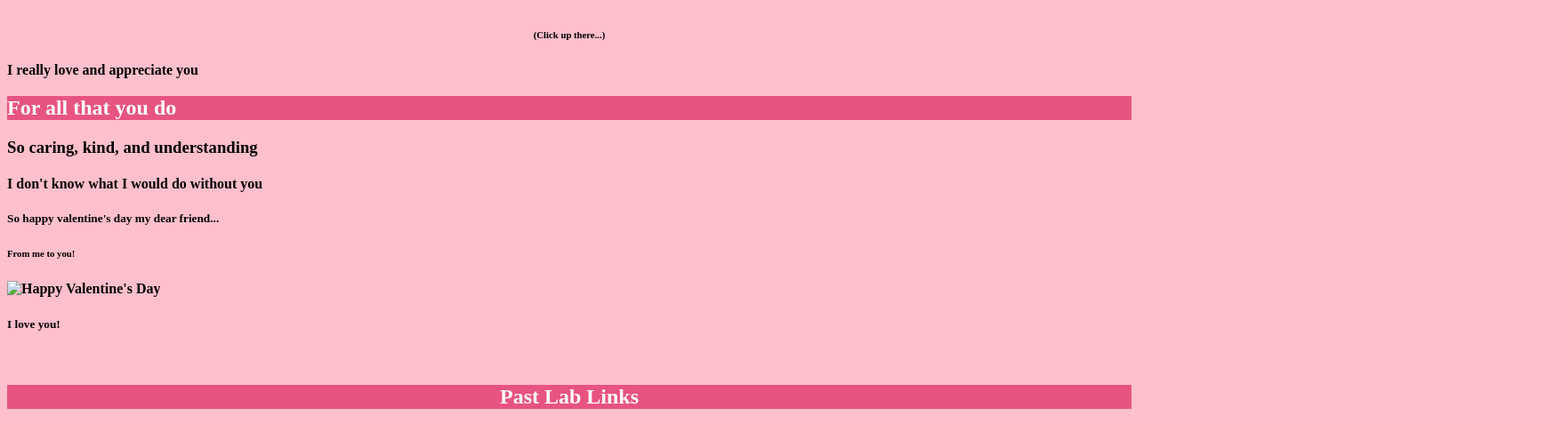
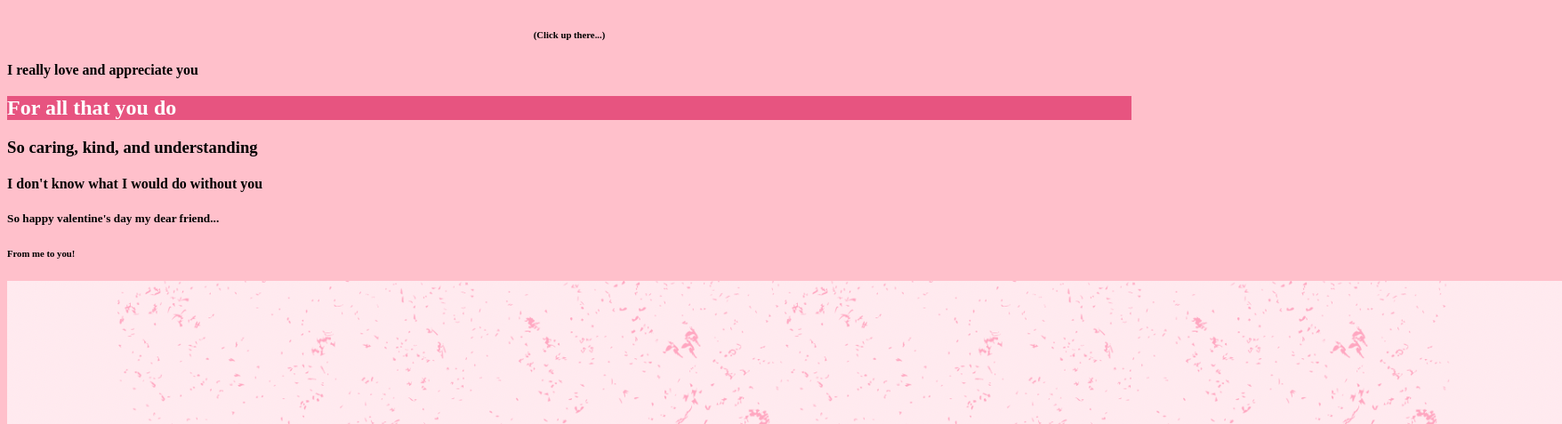
Before and after one commit to chelseagourdine/chelseagourdine.github.io, a plain HTML site: page index.html in a window 1280 px wide. Shown: the part 147-624 px from the top of the page at 89% size, 1756 px wide, since content can reach past the window. Drawn offline with Linux system fonts and the light colour scheme.

Commit message:
Update index.html

```diff
--- a/index.html
+++ b/index.html
@@ -54,7 +54,7 @@ document.body.style.backgroundColor=x;
 <h5>So happy valentine's day my dear friend...</h5>
 <h6 onclick="this.style.fontSize='25pt'; this.style.color='#E75480'; ">From me to you!</h6>
 
-<img class="val1" src = "valentine_imgs/valentine1.png"   alt="Happy Valentine's Day" onmouseover="this.src='valentine_imgs/valentine1.png'; " onmouseout="this.src='valentine_imgs/valentine2.png';">
+<img class="val1" src = "valentine1.png"   alt="Happy Valentine's Day" onmouseover="this.src='valentine1.png'; " onmouseout="this.src='valentine2.png';">
 
 <h5>I love you!</h5>
 
```
